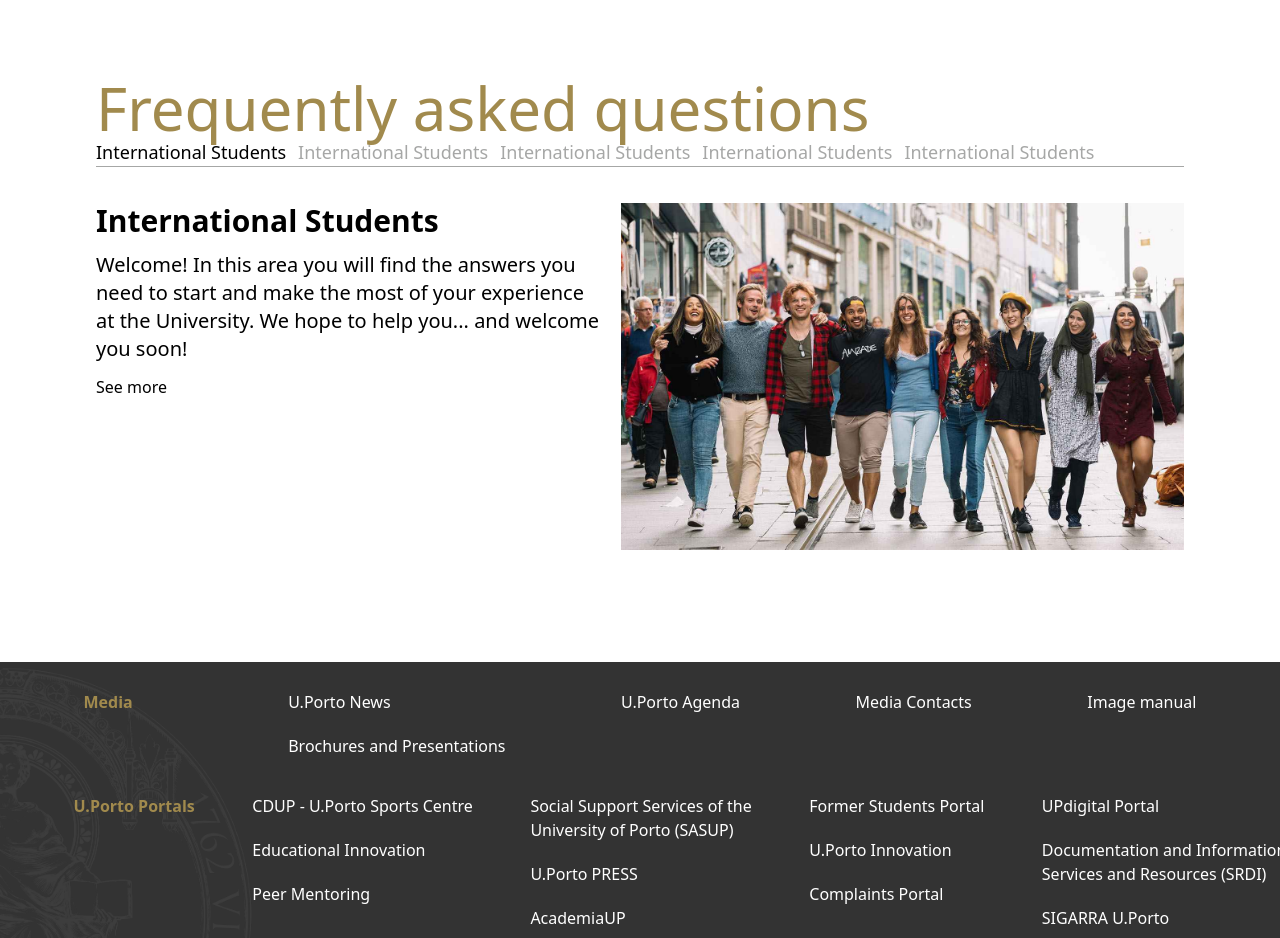
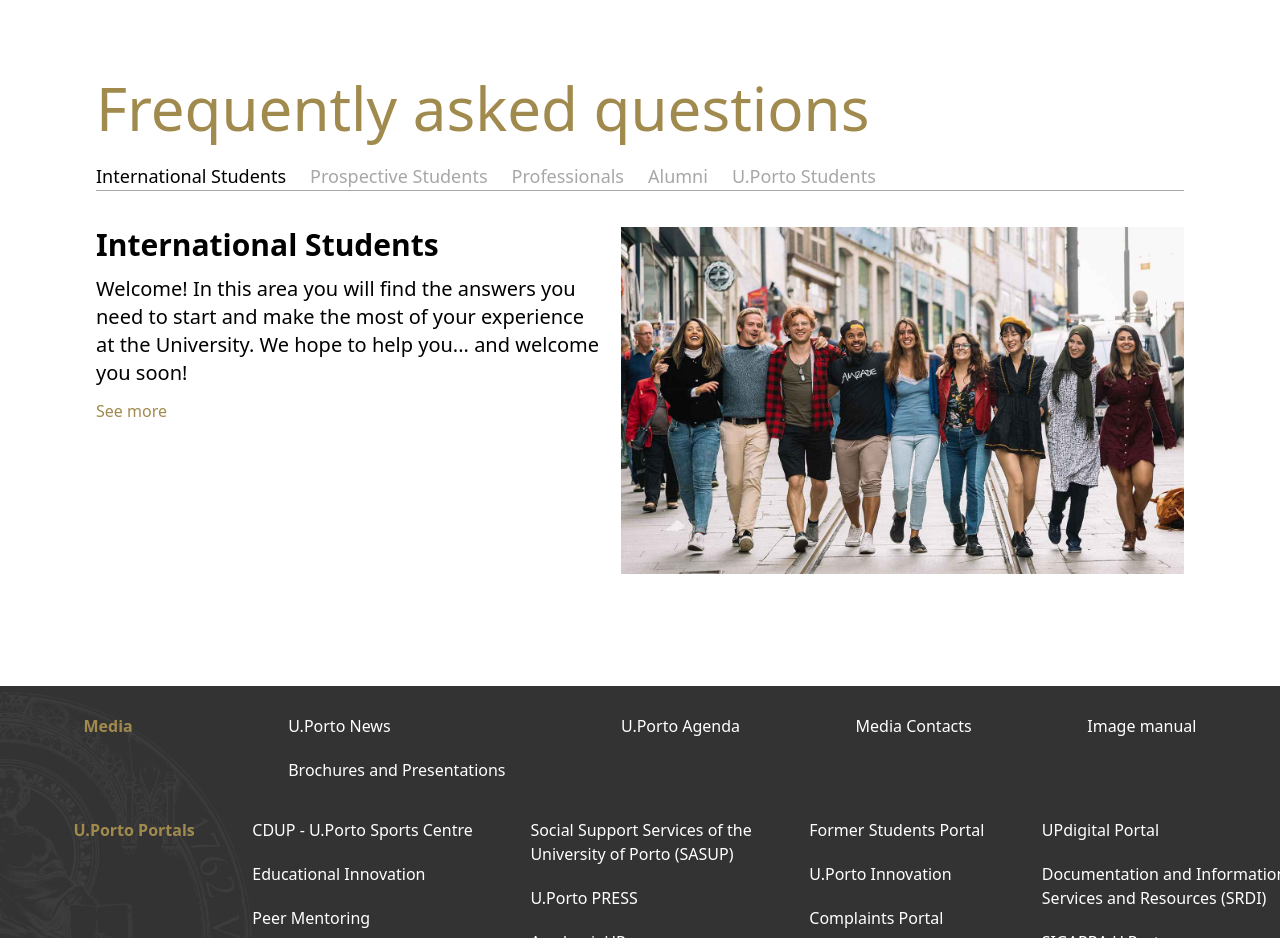
Before and after one commit to innocentemutabazi/cloningGates, a website: page src/index.html in a window 1280 px wide. Shown: the part 4140-5078 px from the top of the page. Drawn offline with Linux system fonts and the light colour scheme.

Commit message:
A few more final touches

```diff
--- a/src/index.html
+++ b/src/index.html
@@ -221,12 +221,16 @@
   <section class="w-[85%] mt-28 mx-auto">
     <h1 class="text-6xl font-thin text-[#A18A4D]">Frequently asked questions</h1>
 
-    <ul class="justify-start hidden gap-3 lg:flex">
+    <ul class="justify-start hidden gap-6 mt-6 lg:flex">
       <li class="text-lg text-black">International Students</li>
-      <li class="text-lg text-[#A6A7A6]">International Students</li>
-      <li class="text-lg text-[#A6A7A6]">International Students</li>
-      <li class="text-lg text-[#A6A7A6]">International Students</li>
-      <li class="text-lg text-[#A6A7A6]">International Students</li>
+      <li class="text-lg text-[#A6A7A6]">
+        Prospective Students</li>
+      <li class="text-lg text-[#A6A7A6]">
+        Professionals</li>
+      <li class="text-lg text-[#A6A7A6]">
+        Alumni</li>
+      <li class="text-lg text-[#A6A7A6]">
+        U.Porto Students</li>
     </ul>
     <hr class="lg:block hidden w-full border-[#A6A7A6]">
     <select class="w-full mt-2 lg:hidden  py-3 lg:py-0 lg:h-[150%] text-lg px-4 border-2 border-black" name="selection"
@@ -236,9 +240,9 @@
     <div class="flex lg:flex-row flex-col h-[347px] gap-4 mt-9">
       <div class="flex flex-col h-full gap-3 lg:w-1/2">
         <h1 class="text-3xl font-semibold">International Students</h1>
-        <h2 class="text-xl">Welcome! In this area you will find the answers you need to start and make the most of your
+        <h2 class="text-xl font-thin">Welcome! In this area you will find the answers you need to start and make the most of your
           experience at the University. We hope to help you... and welcome you soon!</h2>
-        <p>See more</p>
+        <p class="text-[#A18A4D]">See more</p>
       </div>
       <div class="h-full"><img src="./images/gate-estudantes-internacionais.format-jpeg.jpg"
           class="object-cover lg:h-[347px]"></div>
```
Also changed, not shown: src/output.css.
